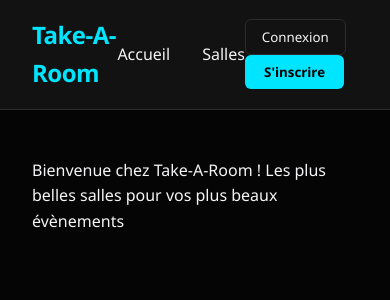
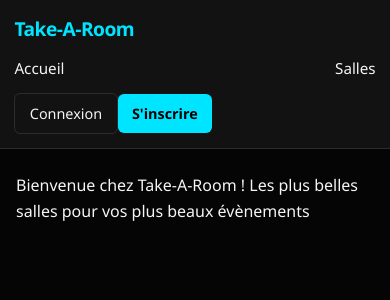
Before and after one commit to McFourStrings/reservation_salles, a React (Vite) app in the folder reservation-salle-frontend/: page / in a window 390 px wide. Shown: the top 300 px of the page. Built offline with nearby package versions, Linux system fonts and the light colour scheme.

Commit message:
Add README & responsive css

```diff
--- a/reservation-salle-frontend/src/App.css
+++ b/reservation-salle-frontend/src/App.css
@@ -890,3 +890,129 @@ button {
     border-color: #ff3333 !important;
     color: #ff3333;
 }
+
+/* ==========================================================================
+   Responsive Design (Mobile & Tablettes)
+   ========================================================================== */
+
+@media (max-width: 900px) {
+    .navbar {
+        flex-wrap: wrap;
+        gap: 0.75rem;
+        padding: 1rem 1.25rem;
+    }
+
+    .navbar-links {
+        gap: 1rem;
+        flex-wrap: wrap;
+    }
+
+    .navbar-auth {
+        width: 100%;
+        justify-content: flex-end;
+    }
+
+    .home-page, .rooms-page, .room-detail-page, .login-page, .inscription-page, .error-page, .dashboard {
+        padding: 0 1.25rem;
+        margin: 2rem auto;
+    }
+
+    .rooms-list {
+        grid-template-columns: repeat(auto-fill, minmax(250px, 1fr));
+    }
+
+    .room-card, .form, .profile-details {
+        padding: 1.5rem;
+    }
+
+    .room-card form {
+        padding: 1.5rem;
+    }
+}
+
+@media (max-width: 640px) {
+    .navbar {
+        align-items: flex-start;
+    }
+
+    .navbar-logo a {
+        font-size: 1.2rem;
+    }
+
+    .navbar-links {
+        width: 100%;
+        justify-content: space-between;
+        gap: 0.75rem;
+    }
+
+    .navbar-auth {
+        justify-content: space-between;
+        flex-wrap: wrap;
+    }
+
+    .home-page, .rooms-page, .room-detail-page, .login-page, .inscription-page, .error-page, .dashboard {
+        padding: 0 1rem;
+        margin: 1.5rem auto;
+    }
+
+    .form {
+        padding: 1.25rem;
+    }
+
+    .rooms-list {
+        grid-template-columns: 1fr;
+    }
+
+    .rooms-list li div {
+        flex-direction: column;
+    }
+
+    .room-card form {
+        max-width: none;
+        padding: 1.25rem;
+    }
+
+    .admin-list {
+        grid-template-columns: 1fr;
+        gap: 1rem;
+    }
+
+    .users-cards-grid {
+        grid-template-columns: 1fr;
+    }
+
+    .form-actions {
+        flex-direction: column-reverse;
+    }
+
+    .form-create-room {
+        padding: 1.25rem;
+        margin: 1rem auto;
+    }
+}
+
+@media (max-width: 480px) {
+    .navbar {
+        padding: 0.85rem 0.9rem;
+    }
+
+    .navbar-links {
+        font-size: 0.95rem;
+        gap: 0.6rem;
+    }
+
+    .btn-login,
+    .btn-register,
+    .btn-reserve,
+    .btn-logout,
+    .rooms-list button,
+    .dashboard button,
+    .form-create-room button {
+        padding: 0.65rem 0.9rem;
+        font-size: 0.9rem;
+    }
+
+    .form h2 {
+        font-size: 1.5rem;
+    }
+}
```
Also changed, not shown: 1 other file (tests, documents, lock files or other folders).
